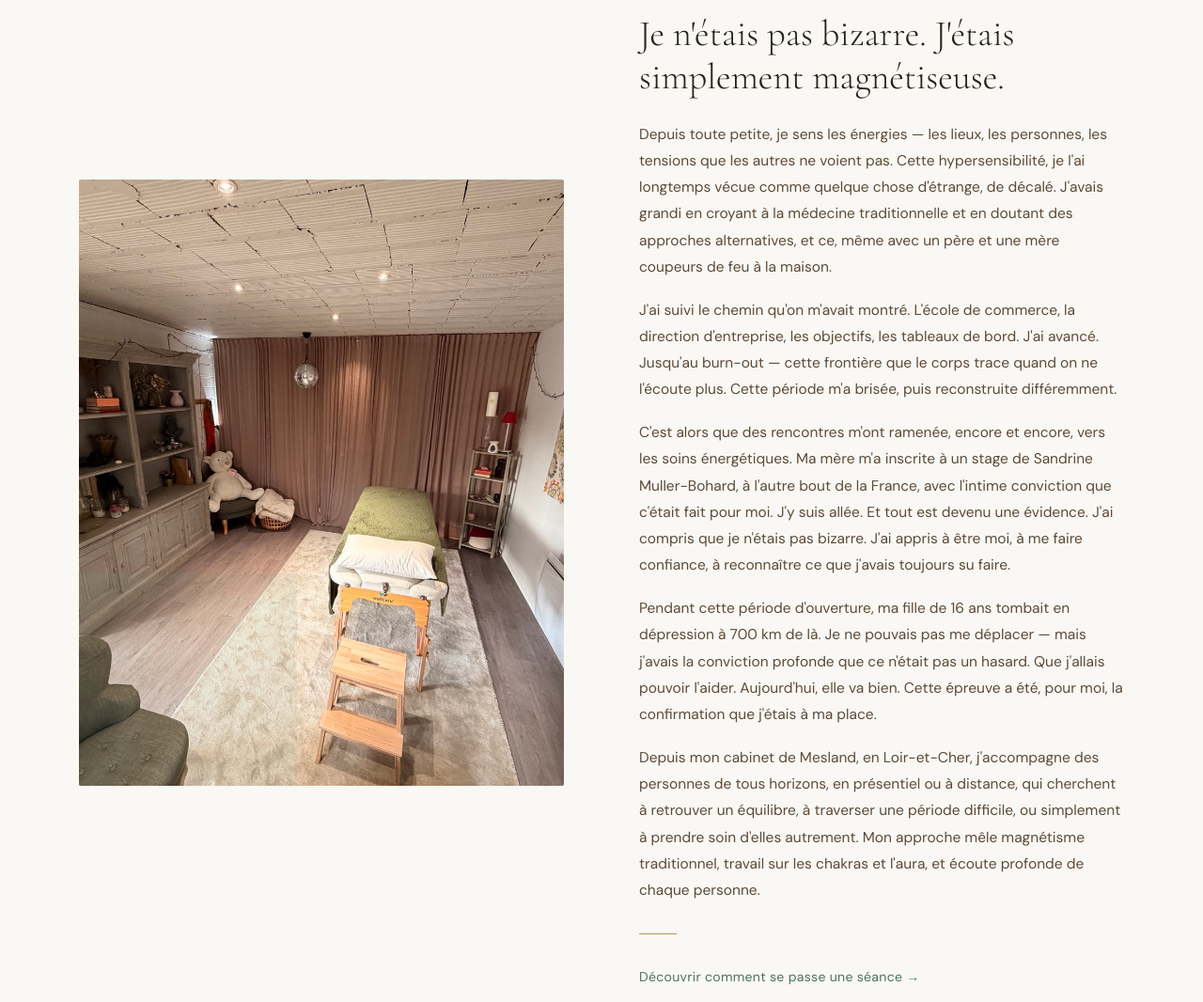
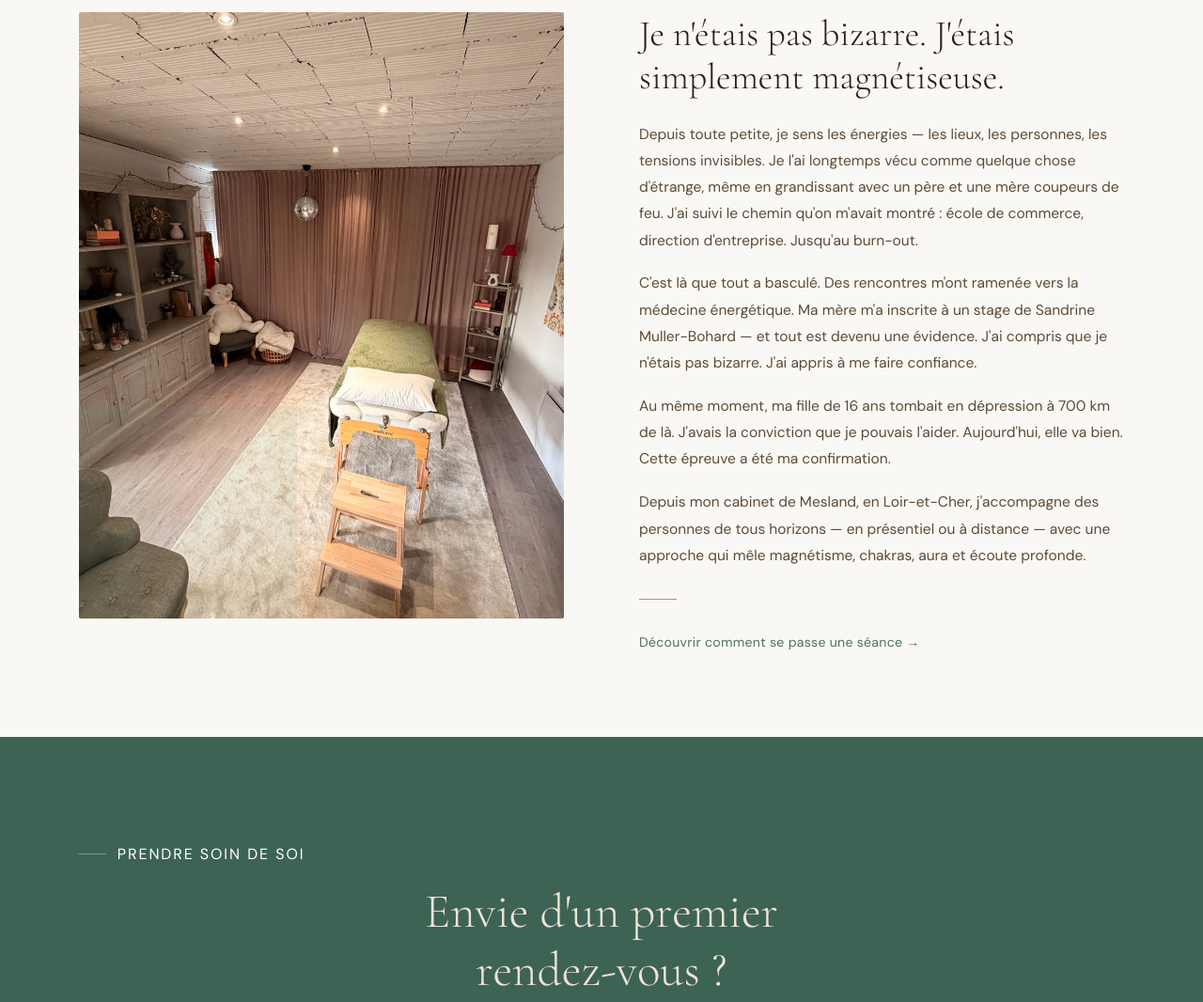
Before and after one commit to wenzlertristan/MP, a plain HTML site: page index.html in a window 1280 px wide. Shown: the part 4560-5626 px from the top of the page at 94% size. Drawn offline with nearby package versions, Linux system fonts and the light colour scheme.

Commit message:
Update index.html

```diff
--- a/index.html
+++ b/index.html
@@ -1390,11 +1390,10 @@ footer { background: #322820; color: #EEE4D6; }
       <div class="intro-text">
         <div class="section-label">Mon histoire</div>
         <h2 id="about-title">Je n'étais pas bizarre. J'étais simplement magnétiseuse.</h2>
-        <p>Depuis toute petite, je sens les énergies — les lieux, les personnes, les tensions que les autres ne voient pas. Cette hypersensibilité, je l'ai longtemps vécue comme quelque chose d'étrange, de décalé. J'avais grandi en croyant à la médecine traditionnelle et en doutant des approches alternatives, et ce, même avec un père et une mère coupeurs de feu à la maison.</p>
-        <p>J'ai suivi le chemin qu'on m'avait montré. L'école de commerce, la direction d'entreprise, les objectifs, les tableaux de bord. J'ai avancé. Jusqu'au burn-out — cette frontière que le corps trace quand on ne l'écoute plus. Cette période m'a brisée, puis reconstruite différemment.</p>
-        <p>C'est alors que des rencontres m'ont ramenée, encore et encore, vers les soins énergétiques. Ma mère m'a inscrite à un stage de Sandrine Muller-Bohard, à l'autre bout de la France, avec l'intime conviction que c'était fait pour moi. J'y suis allée. Et tout est devenu une évidence. J'ai compris que je n'étais pas bizarre. J'ai appris à être moi, à me faire confiance, à reconnaître ce que j'avais toujours su faire.</p>
-        <p>Pendant cette période d'ouverture, ma fille de 16 ans tombait en dépression à 700 km de là. Je ne pouvais pas me déplacer — mais j'avais la conviction profonde que ce n'était pas un hasard. Que j'allais pouvoir l'aider. Aujourd'hui, elle va bien. Cette épreuve a été, pour moi, la confirmation que j'étais à ma place.</p>
-        <p>Depuis mon cabinet de Mesland, en Loir-et-Cher, j'accompagne des personnes de tous horizons, en présentiel ou à distance, qui cherchent à retrouver un équilibre, à traverser une période difficile, ou simplement à prendre soin d'elles autrement. Mon approche mêle magnétisme traditionnel, travail sur les chakras et l'aura, et écoute profonde de chaque personne.</p>
+        <p>Depuis toute petite, je sens les énergies — les lieux, les personnes, les tensions invisibles. Je l'ai longtemps vécu comme quelque chose d'étrange, même en grandissant avec un père et une mère coupeurs de feu. J'ai suivi le chemin qu'on m'avait montré : école de commerce, direction d'entreprise. Jusqu'au burn-out.</p>
+        <p>C'est là que tout a basculé. Des rencontres m'ont ramenée vers la médecine énergétique. Ma mère m'a inscrite à un stage de Sandrine Muller-Bohard — et tout est devenu une évidence. J'ai compris que je n'étais pas bizarre. J'ai appris à me faire confiance.</p>
+        <p>Au même moment, ma fille de 16 ans tombait en dépression à 700 km de là. J'avais la conviction que je pouvais l'aider. Aujourd'hui, elle va bien. Cette épreuve a été ma confirmation.</p>
+        <p>Depuis mon cabinet de Mesland, en Loir-et-Cher, j'accompagne des personnes de tous horizons — en présentiel ou à distance — avec une approche qui mêle magnétisme, chakras, aura et écoute profonde.</p>
         <div class="divider"></div>
         <a href="#deroule" class="text-link">Découvrir comment se passe une séance →</a>
       </div>
```
